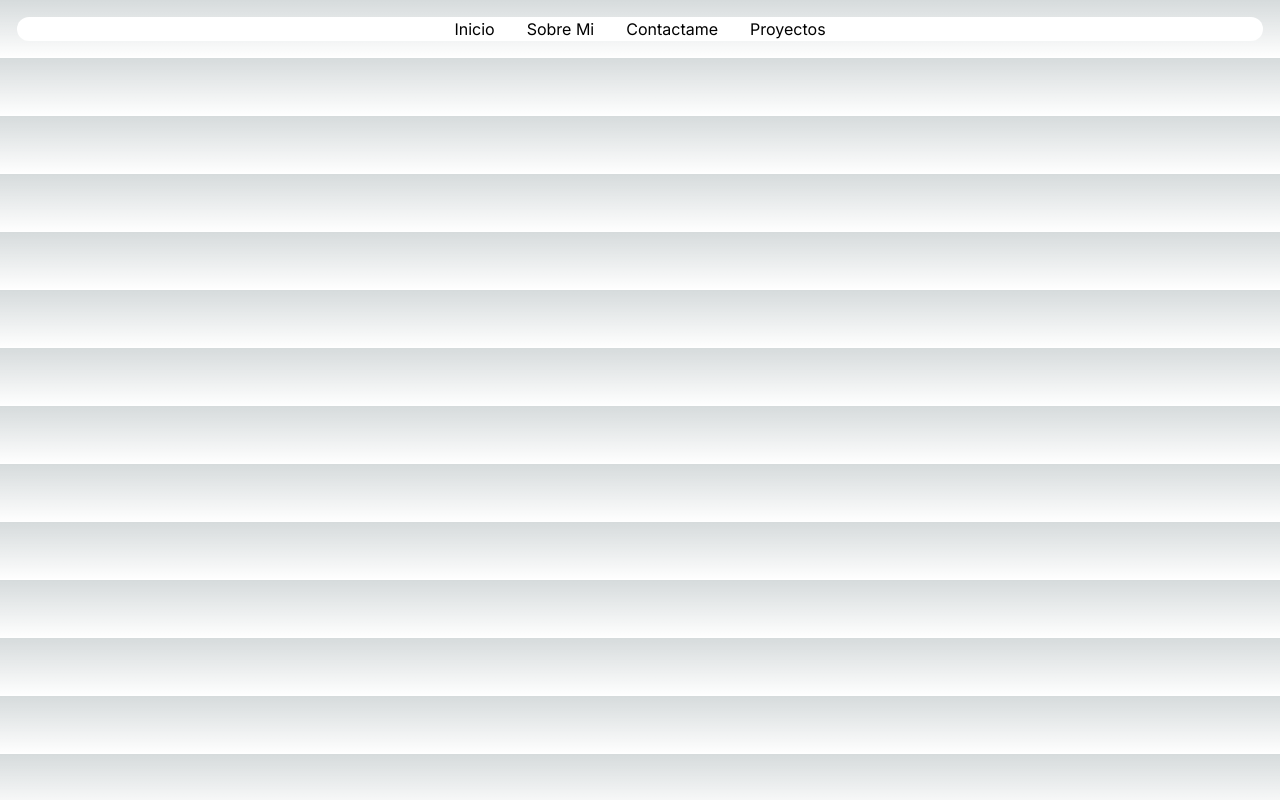
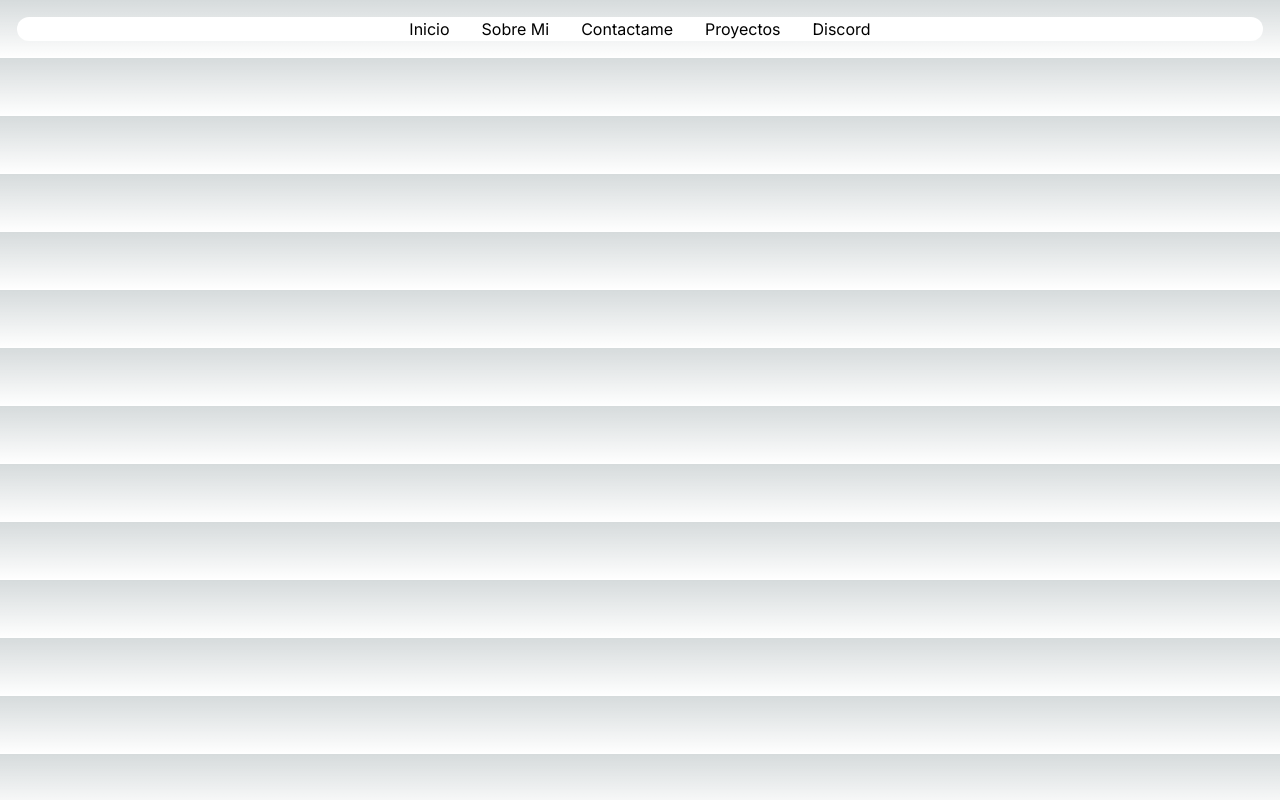
Before and after one commit to darcko-dev/webpersonal, a Next.js app: page / in a window 1280 px wide. Built offline with nearby package versions, Linux system fonts and the light colour scheme.

Commit message:
Update page.jsx

```diff
--- a/src/app/page.jsx
+++ b/src/app/page.jsx
@@ -17,6 +17,9 @@ export default function Home() {
           <a className="m-4" href="/">
             Proyectos
           </a>
+          <a className="m-4" href="/">
+            Discord
+          </a>
         </div>
       </nav>
     </main>
```
